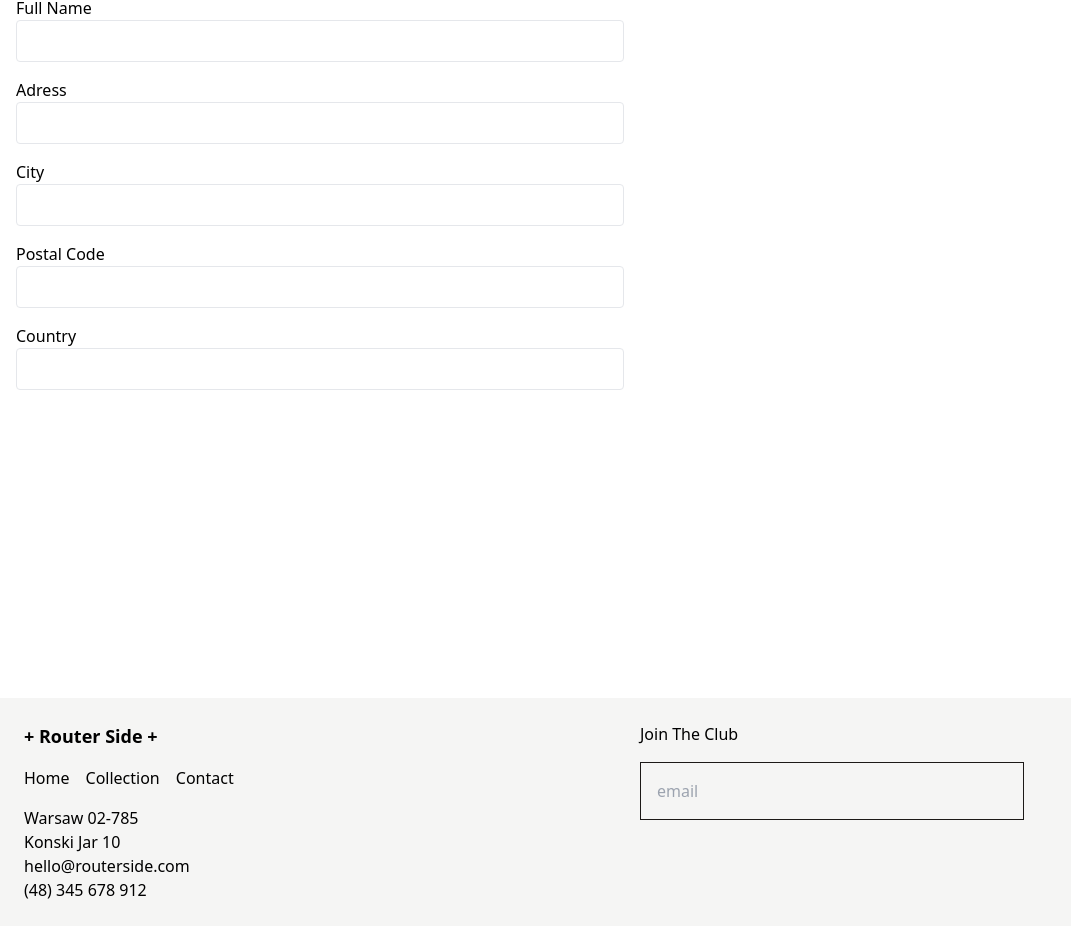
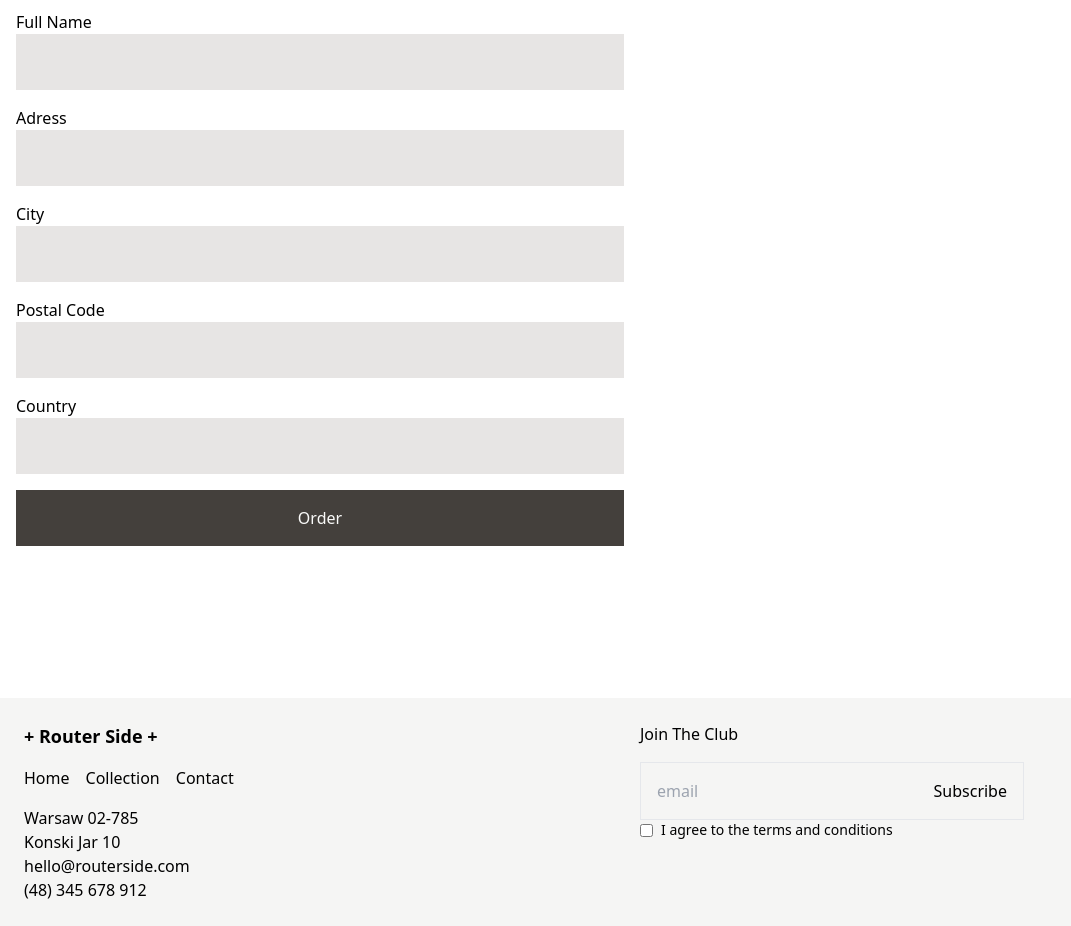
Before and after one commit to mRud3r/e-commerce, a React (Vite) app: page /checkout in a window 1280 px wide. Shown: the part 230-1156 px from the top of the page, without its empty margins (0-1071 px from the left). Built offline with nearby package versions, Linux system fonts and the light colour scheme.

Commit message:
added Newsletter form

```diff
--- a/src/components/NewsletterForm.jsx
+++ b/src/components/NewsletterForm.jsx
@@ -1,12 +1,47 @@
+import { useState } from "react";
+
 export default function NewsletterForm() {
-    return (
-        <div className="flex flex-col gap-4">
-        <p>
-            Join The Club
-        </p>
-        <form action="">
-            <input type="email" placeholder="email" className="border-stone-900 border bg-inherit w-full p-4 max-w-96" />
-        </form>
-        </div>
-    );
+	const [email, setEmail] = useState("");
+    const [isChecked, setIsChecked] = useState(false);
+
+	const handleSubmit = (e) => {
+		e.preventDefault();
+		console.log(email);
+		setEmail("");
+        setIsChecked(false);
+	};
+
+	return (
+		<div className="flex flex-col gap-4">
+			<p>Join The Club</p>
+			<div>
+				<form
+					onSubmit={handleSubmit}>
+					<div className="border w-96 flex flex-row justify-between">
+						<input
+							type="email"
+							value={email}
+							onChange={(e) => setEmail(e.target.value)}
+							placeholder="email"
+							required
+							className=" bg-inherit p-4 w-full"
+						/>
+						<button type="submit" className="p-4 w-max">
+							Subscribe
+						</button>
+					</div>
+                    <label className="flex items-center">
+                            <input
+                                type="checkbox"
+                                checked={isChecked}
+                                onChange={(e) => setIsChecked(e.target.checked)}
+                                className="mr-2"
+                                required
+                            />
+                            <span className="text-sm">I agree to the terms and conditions</span>
+                        </label>
+				</form>
+			</div>
+		</div>
+	);
 }
--- a/src/pages/CheckoutPage.jsx
+++ b/src/pages/CheckoutPage.jsx
@@ -12,6 +12,24 @@ export default function CheckoutPage() {
 		email: "",
 	});
 
+	const handleChange = (e) => {
+        const {name, value} = e.target;
+        setFormData({
+            ...formData,
+            [name]: value
+        })
+    }
+
+	const handleSubmit = (e) => {
+        e.preventDefault();
+        console.log(formData);
+        setFormData({
+            name: '',
+            email: '',
+            message: ''
+        })
+    }
+
 	const calculateTotalPrice = () => {
 		return cartItems
 			.reduce((total, item) => total + item.price * item.quantity, 0)
@@ -22,31 +40,32 @@ export default function CheckoutPage() {
 	return (
 		<main className="min-h-screen flex flex-row w-full mt-32">
 			<div className="w-full p-4">
-				<form action="" className="space-y-4">
+				<form onSubmit={handleSubmit} className="space-y-4">
 					<div>
 						<label htmlFor="">Email</label>
-						<input type="email" className="w-full border rounded p-2" />
+						<input type="email" name="email" onChange={handleChange} className="bg-stone-200 w-full p-4" />
 					</div>
 					<div>
 						<label htmlFor="">Full Name</label>
-						<input type="text" className="w-full border rounded p-2" />
+						<input type="text" name="fullName" onChange={handleChange} className="bg-stone-200 w-full p-4" />
 					</div>
 					<div>
 						<label htmlFor="">Adress</label>
-						<input type="text" className="w-full border rounded p-2" />
+						<input type="text" name="address" onChange={handleChange} className="bg-stone-200 w-full p-4" />
 					</div>
 					<div>
 						<label htmlFor="">City</label>
-						<input type="text" className="w-full border rounded p-2" />
+						<input type="text" name="city" onChange={handleChange} className="bg-stone-200 w-full p-4" />
 					</div>
 					<div>
 						<label htmlFor="">Postal Code</label>
-						<input type="text" className="w-full border rounded p-2" />
+						<input type="text" name="postalCode" onChange={handleChange} className="bg-stone-200 w-full p-4" />
 					</div>
                     <div>
 						<label htmlFor="">Country</label>
-						<input type="text" className="w-full border rounded p-2" />
+						<input type="text" name="country" onChange={handleChange} className="bg-stone-200 w-full p-4" />
 					</div>
+					<button type="submit" className="bg-stone-700 hover:bg-stone-800 text-stone-50 py-4 w-full">Order</button>
 				</form>
 			</div>
 			<div className="w-full p-4">
--- a/src/pages/Collection.jsx
+++ b/src/pages/Collection.jsx
@@ -5,6 +5,7 @@ import { ProductFilterContext } from '../context/ProductFilterContext.jsx';
 
 export default function Collection() {
 const { gender, setGender } = useContext(ProductFilterContext);
+const { productType, setProductType } = useContext(ProductFilterContext);
 
     return (
         <>
```
